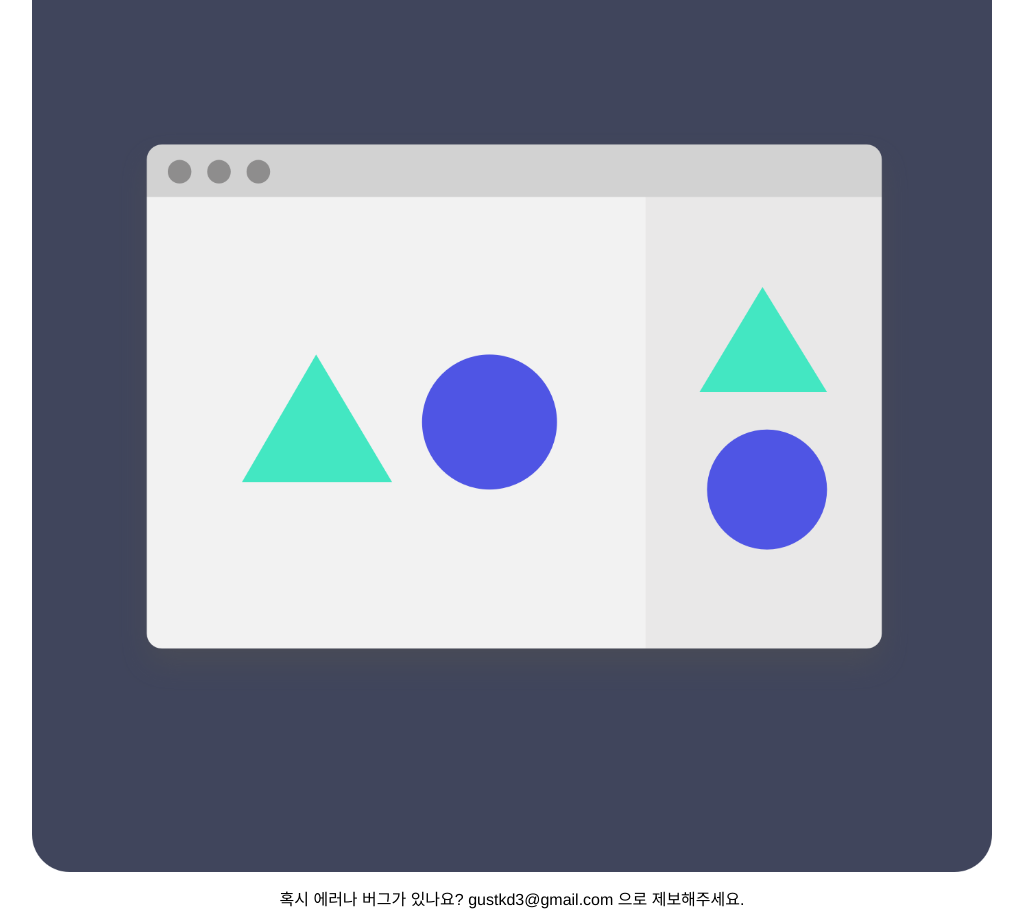
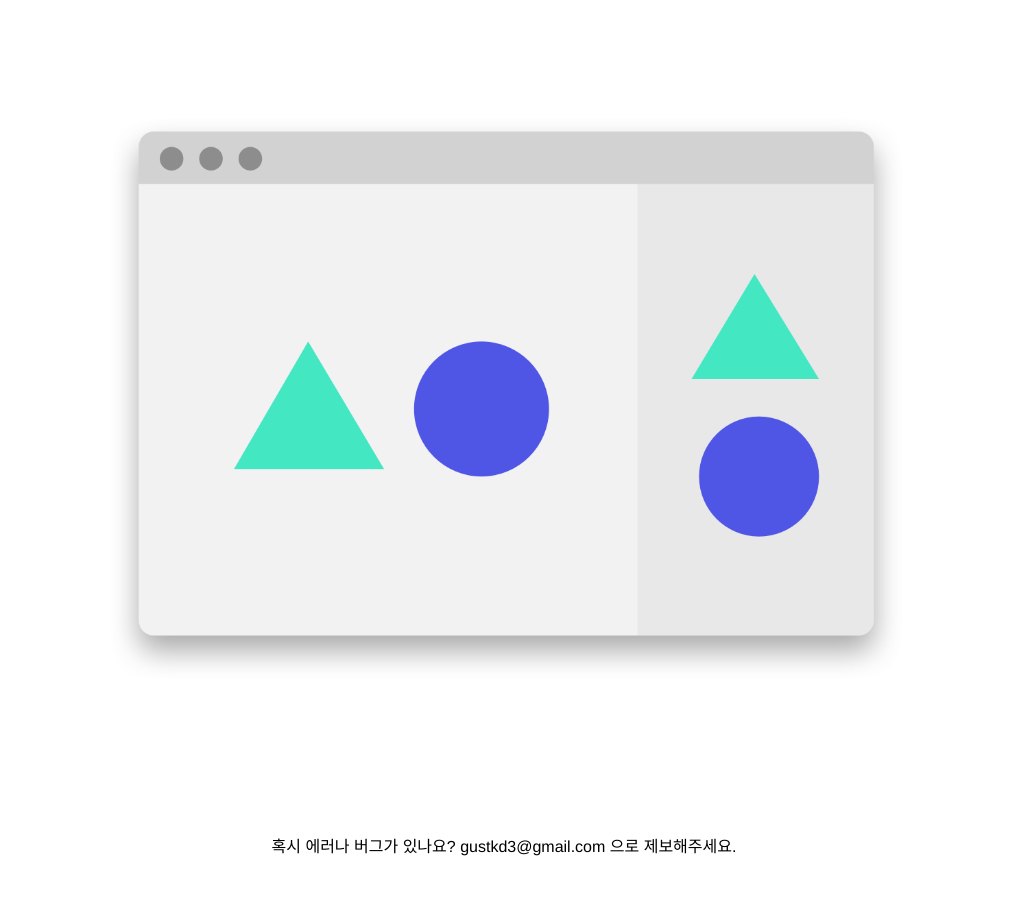
Before and after one commit to HyunSangHan/MultipleViewports, a browser extension: page index.html in a window 1280 px wide. Shown: the whole page, without its empty margins (136-1159 px from the left). After the commit the page ends 863 px from the top, so only its background shows below. Drawn offline with Linux system fonts and the light colour scheme.

Commit message:
Fix default page UI

```diff
--- a/index.html
+++ b/index.html
@@ -4,15 +4,15 @@
   <title>Browser Sync</title>
   <meta charset="utf-8">
 </head>
-<body style="font-family: 'Helvetica Neue', 'Apple SD Gothic Neo', 'Malgun Gothic', '맑은 고딕', Dotum, 돋움, sans-serif;">
+<body style="font-family: 'Helvetica Neue', 'Apple SD Gothic Neo', 'Malgun Gothic', '맑은 고딕', Dotum, 돋움, sans-serif; margin: 0;">
 <div id="body" style="width: 100vw; height: 100vh; display: flex; justify-content: center; align-items: center; text-align: center;">
-  <div>
-    <div style="font-size: 40px; font-weight: 700; margin: -50px 0 10px;">Browser Sync</div>
+  <div >
+    <div style="font-size: 40px; font-weight: 700; margin: -50px 0 -40px;">Browser Sync</div>
     <div>
-      <img style="width: 75%;" src="./browser_sync_logo.png">
+      <img style="width: 75%;" src="./browser_sync_logo_white.png">
     </div>
-    <div style="margin-top: 10px;">혹시 에러나 버그가 있나요? gustkd3@gmail.com 으로 제보해주세요.</div>
-  </div>
+    <div style="margin-top: -30px;">혹시 에러나 버그가 있나요? gustkd3@gmail.com 으로 제보해주세요.</div>
+  </div >
 </div>
 </body>
 </html>
```
Also changed, not shown: browser_sync_logo_white.png (added), manifest.json.
